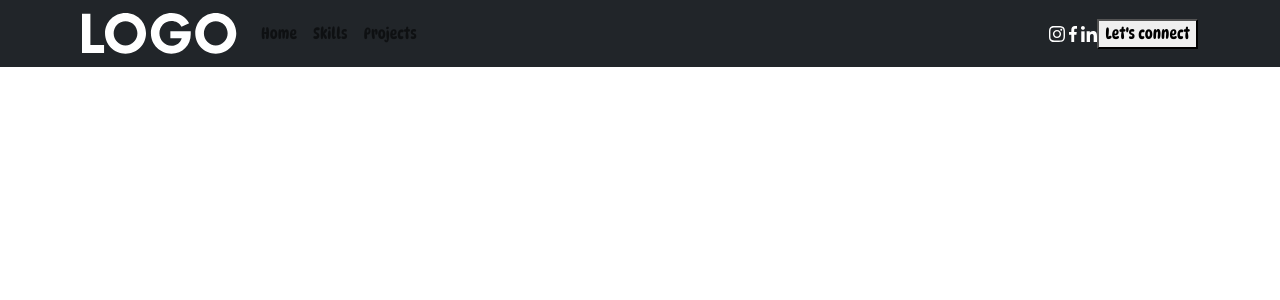
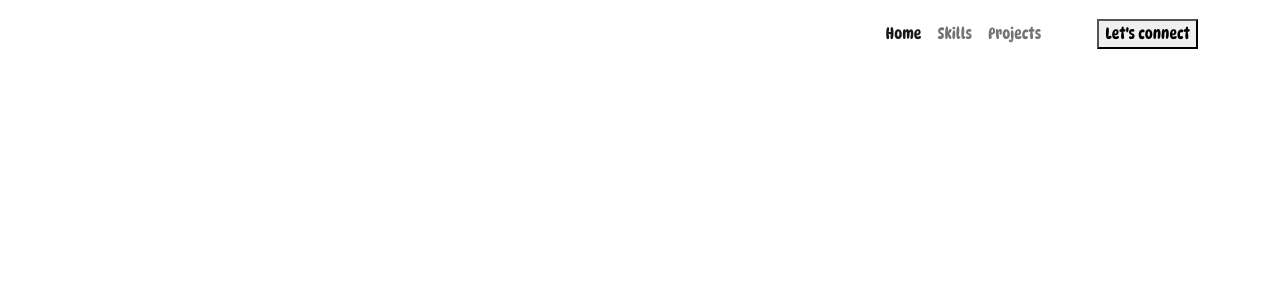
Before and after one commit to shahiiin/portfolio-with-advance-animation, a React (Create React App) app: page / in a window 1280 px wide. Shown: the top 300 px of the page. Built offline with nearby package versions, Linux system fonts and the light colour scheme.

Commit message:
finished navbar

```diff
--- a/src/components/NavBar.jsx
+++ b/src/components/NavBar.jsx
@@ -1,4 +1,4 @@
-import React, { useState } from 'react'
+import React, { useState, useEffect } from 'react'
 import { Navbar, Container, Nav } from 'react-bootstrap'
 import navIcon1 from '../assets/images/pic4.svg';
 import navIcon2 from '../assets/images/pic5.svg';
@@ -10,8 +10,26 @@
 
 export const NavBar = () => {
     const [activeLink, setActiveLink] = useState('home')
+    const [scrolled, setScrolled] = useState(false);
+
+
+    useEffect(() => {
+        const onScroll = () => {
+            if (window.scrollY > 50) {
+                setScrolled(true)
+            } else {
+                setScrolled(false)
+            }
+        }
+        window.addEventListener("scroll", onScroll);
+        return () => window.removeEventListener("scroll", onScroll);
+    }, [])
+    const onUpdateActiveLink = (value) => {
+        setActiveLink(value);
+    }
+
     return (
-        <Navbar expand="lg" bg="dark">
+        <Navbar expand="lg" className={scrolled ? "scrolled" : ""}>
             <Container>
                 <Navbar.Brand href="#home">
                     <img src={Logo} alt='logo' />
@@ -20,10 +38,10 @@
                     <span className="navbar-toggler-icon"></span>
                 </Navbar.Toggle>
                 <Navbar.Collapse id="basic-navbar-nav">
-                    <Nav className="me-auto">
-                        <Nav.Link href="#home">Home</Nav.Link>
-                        <Nav.Link href="#skills">Skills</Nav.Link>
-                        <Nav.Link href="#projects">Projects</Nav.Link>
+                    <Nav className="ms-auto">
+                        <Nav.Link href="#home" className={activeLink === 'home' ? 'active navbar-link' : 'navbar-link'} onClick={() => onUpdateActiveLink('home')}>Home</Nav.Link>
+                        <Nav.Link href="#skills" className={activeLink === 'skills' ? 'active navbar-link' : 'navbar-link'} onClick={() => onUpdateActiveLink('skills')}>Skills</Nav.Link>
+                        <Nav.Link href="#projects" className={activeLink === 'projects' ? 'active navbar-link' : 'navbar-link'} onClick={() => onUpdateActiveLink('projects')}>Projects</Nav.Link>
                     </Nav>
                     <span className='navbar-text'>
                         <div className="social-icon">
```
